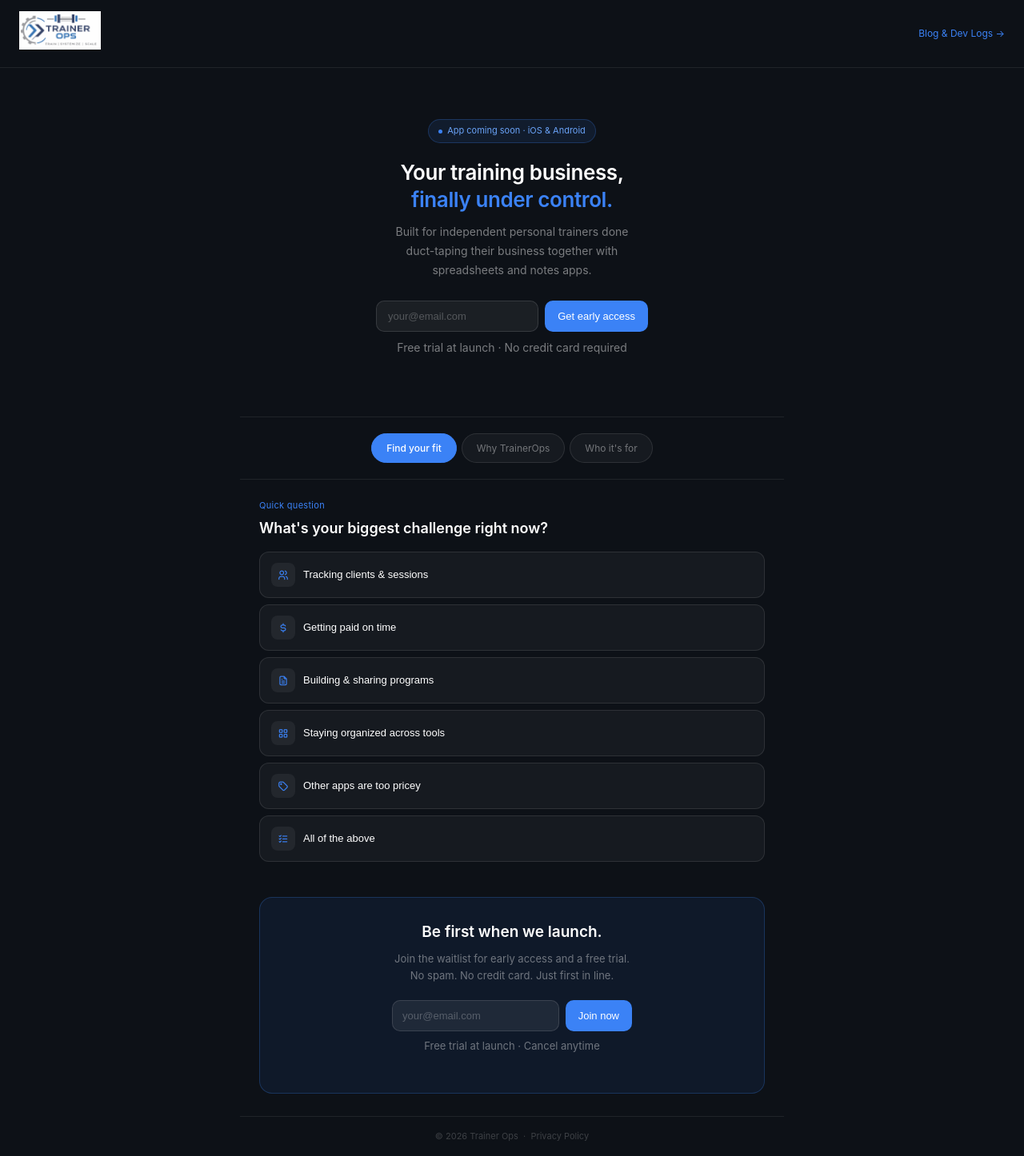
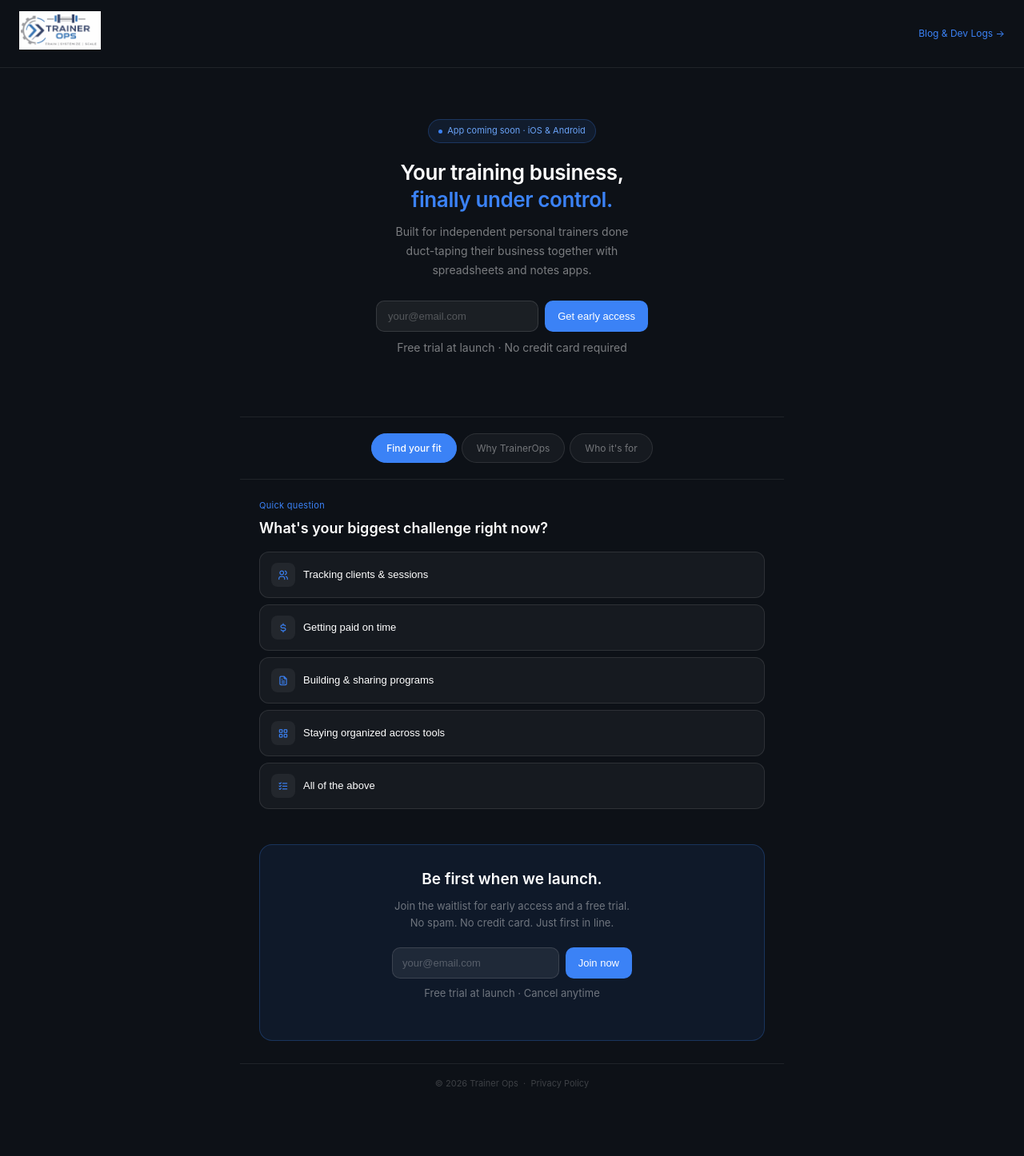
Before and after one commit to thetrainerops-code/thetrainerops, a Jekyll site: the page index.html, which Jekyll copies as it is, in a window 1280 px wide. Shown: the whole page at 80% size. Built offline with Jekyll 4.4.1, drawn with Linux system fonts in a browser that asks for light colours; after the commit the page ends 1380 px from its top, so only the background shows below that; some of the changed lines change nothing that is shown.

Commit message:
Remove pricing button and section from index.html
Removed pricing section and related button from the HTML.

```diff
--- a/index.html
+++ b/index.html
@@ -351,10 +351,7 @@
           <div class="option-icon"><i class="ti ti-layout-grid" style="font-size:14px;color:#3b82f6;"></i></div>
           Staying organized across tools
         </button>
-        <button class="option-btn" onclick="selectOption(this,'pricing')">
-          <div class="option-icon"><i class="ti ti-tag" style="font-size:14px;color:#3b82f6;"></i></div>
-          Other apps are too pricey
-        </button>
+
         <button class="option-btn" onclick="selectOption(this,'all')">
           <div class="option-icon"><i class="ti ti-list-check" style="font-size:14px;color:#3b82f6;"></i></div>
           All of the above
@@ -477,12 +474,7 @@
         body: "TrainerOps replaces every spreadsheet, notes app, and reminder you're currently using — clients, sessions, programs, finance, and leads all in one place.",
         features: ['Dashboard overview of your whole business', 'Works offline — no internet needed', 'Automatic cloud backup for peace of mind']
       },
-      pricing: {
-        tag: 'Pricing & value',
-        headline: "Professional tools shouldn't cost a fortune.",
-        body: 'Most PT apps charge $30–60/mo for features built for large online coaching businesses — not solo trainers working in person. TrainerOps is built specifically for independent trainers, priced to match.',
-        features: ['Basic plan from $10/mo after your first month', '14-day free trial — no credit card needed', "No bloated features you'll never use"]
-      },
+
       all: {
         tag: 'The full picture',
         headline: "That's exactly why TrainerOps exists.",
```
